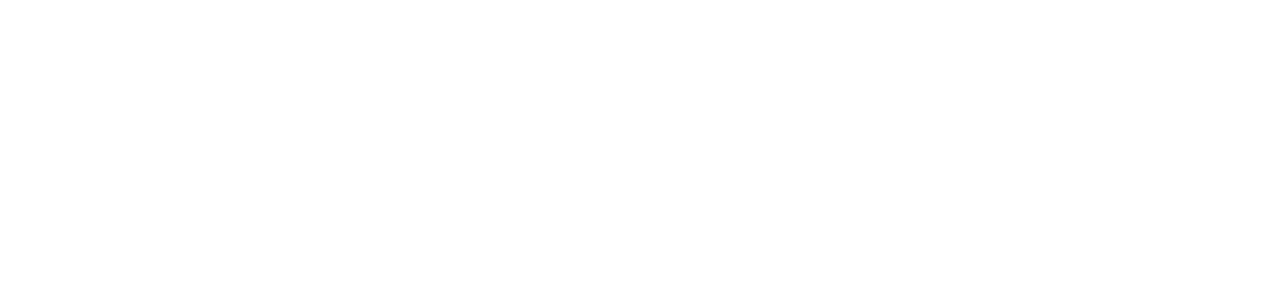
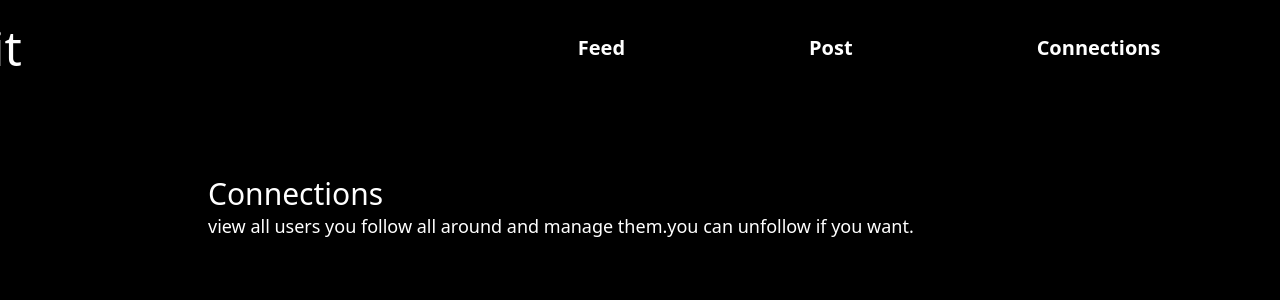
Before and after one commit to nicoleneza/vedit-frontend, a React (Create React App) app: page /connections in a window 1280 px wide. Before the commit this address had no page. Shown: the top 300 px of the page. Built offline with nearby package versions, Linux system fonts and the light colour scheme; the HTML template or start-up script is replaced by a standard one.

Commit message:
making connections

```diff
--- a/package.json
+++ b/package.json
@@ -9,6 +9,7 @@
     "@testing-library/jest-dom": "^5.17.0",
     "@testing-library/react": "^13.4.0",
     "@testing-library/user-event": "^13.5.0",
+    "axios": "^1.5.1",
     "react": "^18.2.0",
     "react-dom": "^18.2.0",
     "react-router-dom": "^6.16.0",
--- a/src/App.jsx
+++ b/src/App.jsx
@@ -2,9 +2,9 @@ import React from "react";
 import "./App.css";
 import Post from "./App/post";
 import Feed from "./App/feed";
+import Connections from "./App/connections";
+import { BrowserRouter, Route, Routes } from "react-router-dom";
 // import Connections from "./App/connections";
-import { BrowserRouter, Route, Routes } from "react-router-dom";
-import Connections from "./App/connections";
 
 function App() {
   return (
@@ -17,7 +17,7 @@ function App() {
       <Routes>
         <Route path="/" element={<Post />} />
         <Route path="/feed" element={<Feed />} />
-        <Route path="/connnections" element={<Connections />} />
+        <Route path="/connections" element={<Connections />} />
       </Routes>
       </>
 
--- a/src/App/connections.jsx
+++ b/src/App/connections.jsx
@@ -1,14 +1,39 @@
-import React from 'react';
+import React, { useState } from 'react';
 import Navbar from '../components/Navbar';
+import axios from 'axios';
 
 export default function Connections() {
+    const [followers,setFollowers] = useState([])
+    const [data,setData] = useState();
+    const handleSubmit = (event) => {
+        event.preventDefault();
+        axios.put('/api/data', data)
+          .then((response) => {
+            console.log(response.data);
+          })
+          .catch((error) => {
+            console.log(error);
+          });
+      };
   return (
     <div className='w-full h-screen bg-black text-white'>
         <div><Navbar/></div>
+        <div className='mt-20 ml-52'>
+            <span className='text-3xl'>Connections</span>
+            <p className='text-lg'>view all users you follow all around and manage them.you can unfollow if you want.</p>
+        </div>
         <div>
-            <span>Connections</span>
-            <p>view all users you follow all around and manage them.you can unfollow if you want.</p>
-        </div>
+  {followers.map((user) => {
+    return (
+      <div key={user.id} className=''>
+        <img src={user.profile} alt='my picture' />
+        <span>{user.username}</span>
+        <span>Followed you</span>
+      </div>
+    );
+  })}
+</div>
+
     </div>
   )
 }
```
Also changed, not shown: 1 other file (tests, documents, lock files or other folders).
